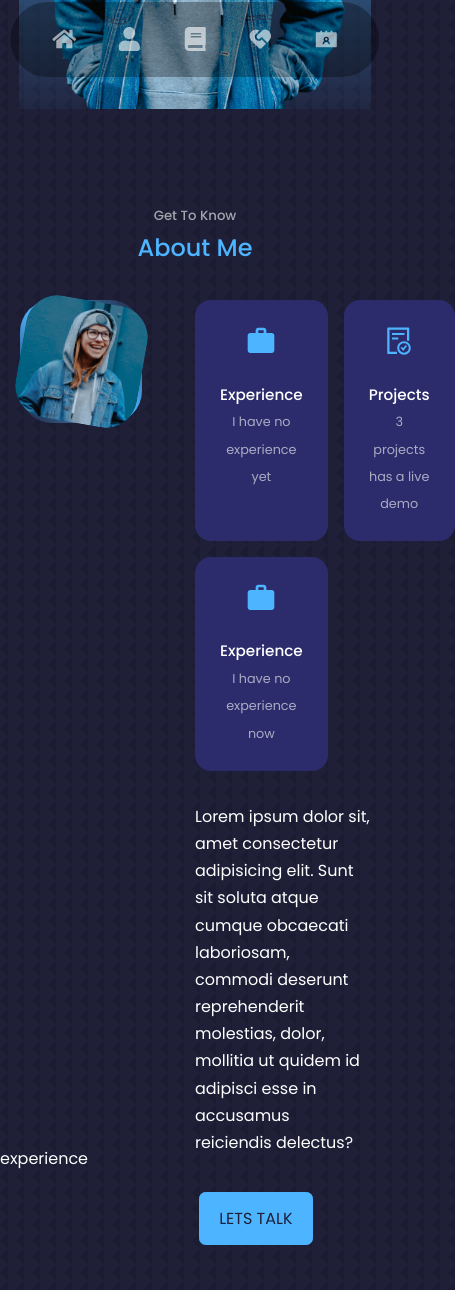
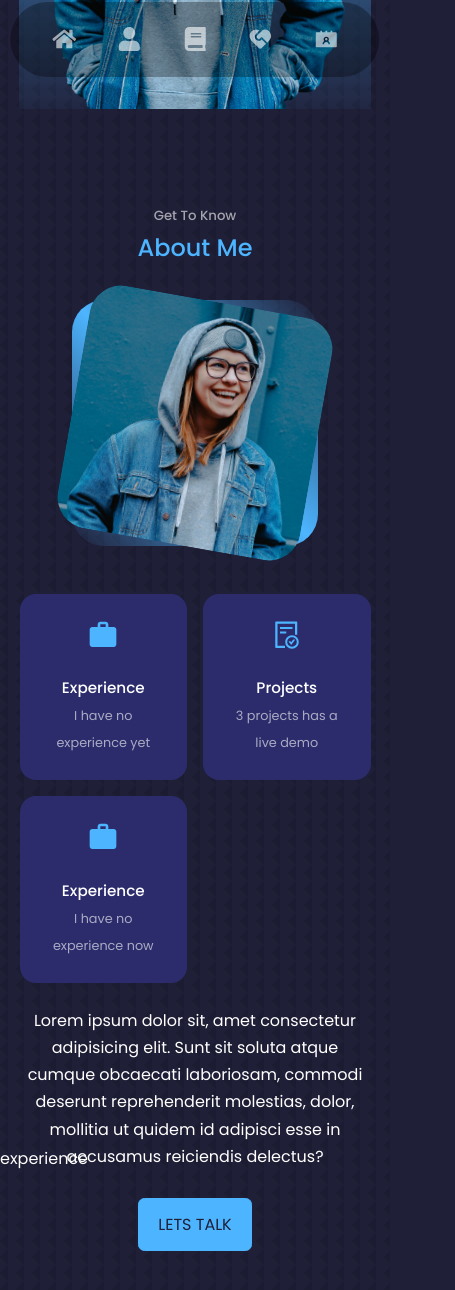
Before and after one commit to AkinGurler/PersonalPortfolio, a React (Create React App) app: page / in a window 390 px wide. Shown: the part 735-2025 px from the top of the page, 455 px wide, since content can reach past the window. Built offline with nearby package versions, Linux system fonts and the light colour scheme.

Commit message:
added media queris about.css

```diff
--- a/src/components/about/about.css
+++ b/src/components/about/about.css
@@ -65,3 +65,38 @@
 .about__content p{
     margin: 2rem 0 2rem;
 }
+
+/*----------------MEDIA QUERIES(MEDIUM DEVICES)------------*/
+@media screen and (max-width:1024px) {
+   .about__container{
+    grid-template-columns: 1fr;
+    gap:0;
+   }
+
+   .about__image{
+    width: 50%;
+    margin: 2rem auto 4rem;
+   }
+   .about__content p{
+    margin: 1rem 0 1.5rem;
+   }
+ }
+
+ /*----------------MEDIA QUERIES(SMALL DEVICES)------------*/
+ @media screen and (max-width:600px) {
+    .about__image{
+        width: 70%;
+        margin: 0 auto 3rem;
+       }
+    .about__content__cards{
+        grid-template-columns: 1fr 1fr;
+        gap: 1rem;
+    }
+    .about__content{
+        text-align: center;
+    }
+    .about__content p{
+        margin: 1.5rem 0;
+    }
+
+ }
```
